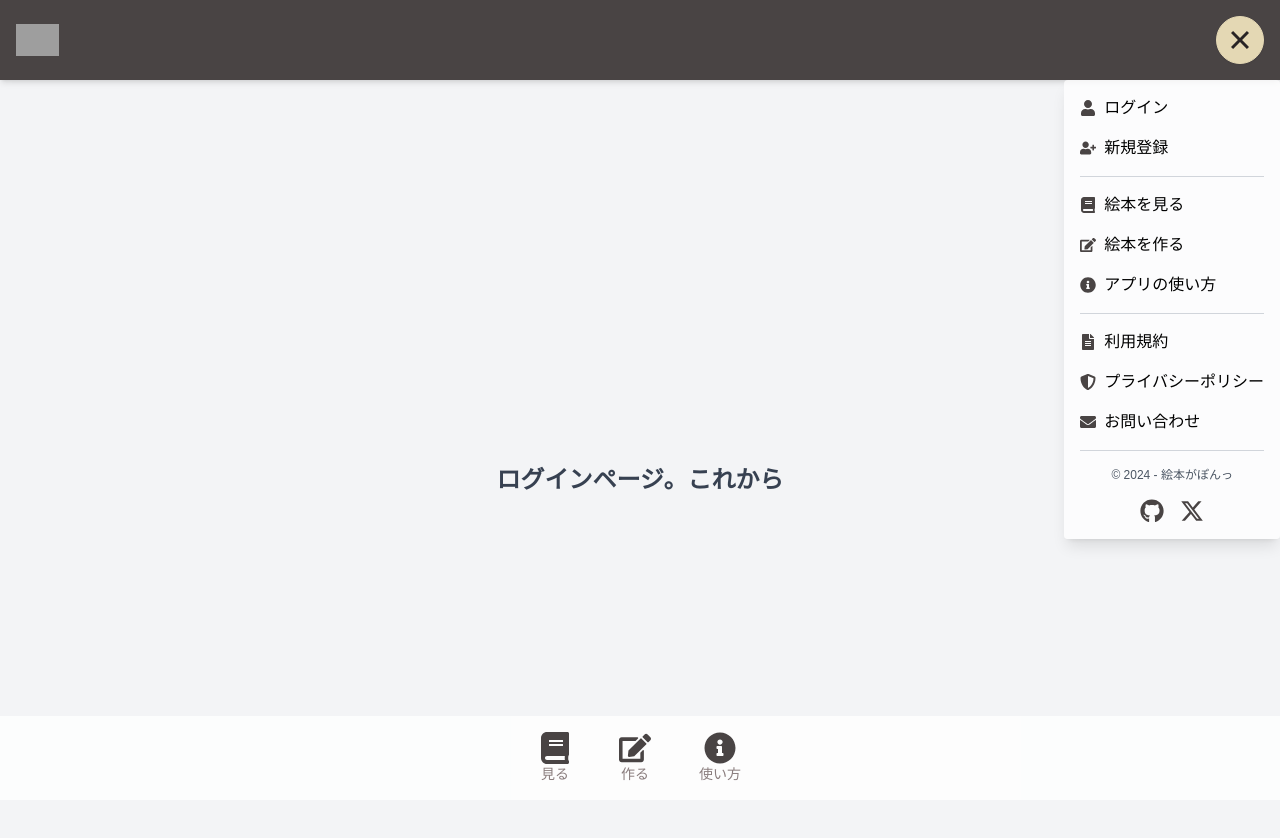
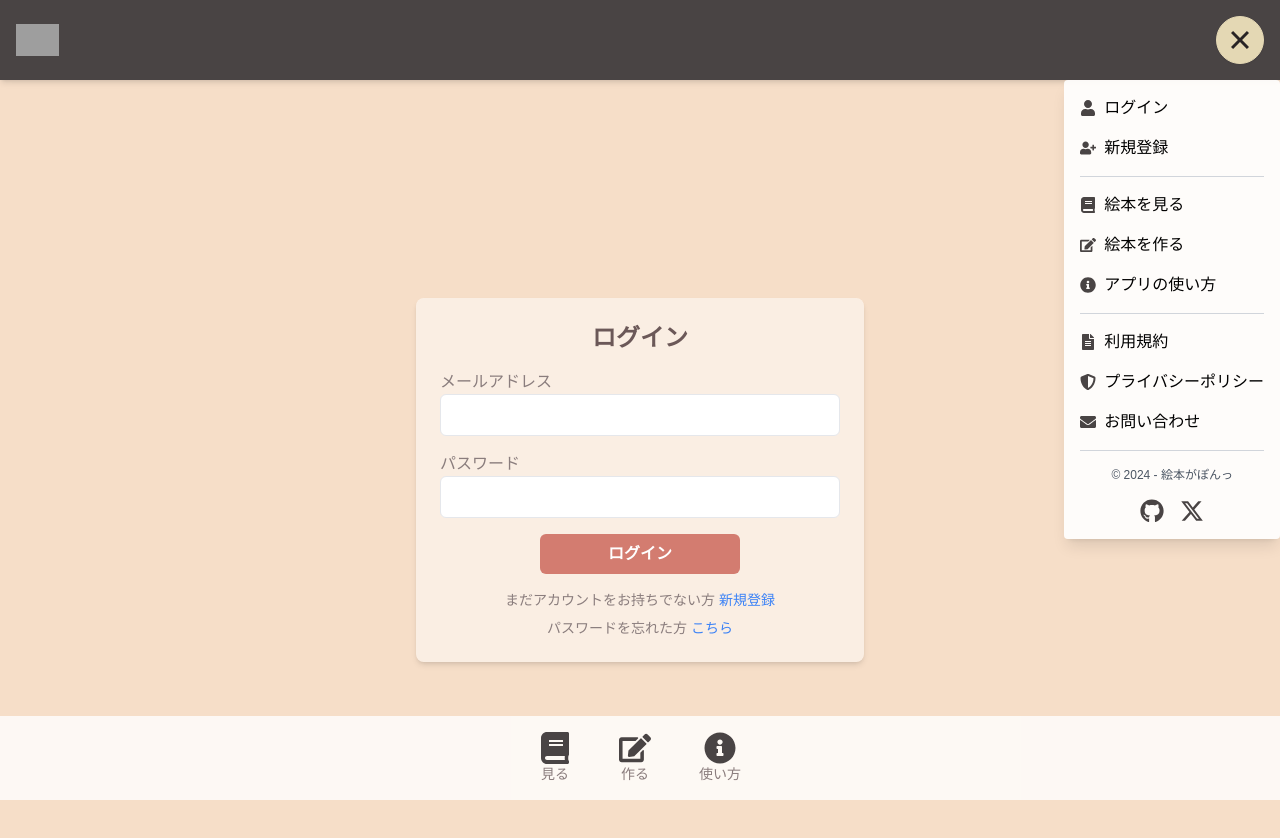
Before and after one commit to erika-to-omochi/make_picture_book, a Next.js app in the folder front/: page /login in a window 1280 px wide. Both pictures are taken after a click on the button 1240 px from the left and 40 px from the top of the page. Shown: the top 838 px of the page. Built offline with nearby package versions, Linux system fonts and the light colour scheme; grey boxes are pictures that could not be loaded.

Commit message:
ログインのガワ作成

```diff
--- a/front/src/app/components/Header.jsx
+++ b/front/src/app/components/Header.jsx
@@ -49,7 +49,7 @@ const Header = ({ userName }) => {
         {isMenuOpen && (
           <nav
             className="absolute top-20 right-0 text-black rounded shadow-lg p-4 z-10"
-            style={{ backgroundColor: "rgba(255, 255, 255, 0.75)" }}
+            style={{ backgroundColor: "rgba(255, 255, 255, 0.9)" }}
           >
             {isLoggedIn ? (
               <>
--- /dev/null
+++ b/front/src/app/components/LoginForm.jsx
@@ -0,0 +1,48 @@
+"use client";
+
+import { useState } from 'react';
+
+export default function SignupForm() {
+  const [name, setName] = useState('');
+  const [email, setEmail] = useState('');
+  const [password, setPassword] = useState('');
+  const [confirmPassword, setConfirmPassword] = useState('');
+
+  const handleSubmit = (e) => {
+    e.preventDefault();
+  };
+
+  return (
+    <form onSubmit={handleSubmit} className="space-y-4">
+
+      <div>
+        <label className="block text-bodyText">メールアドレス</label>
+        <input
+          type="email"
+          value={email}
+          onChange={(e) => setEmail(e.target.value)}
+          className="w-full px-3 py-2 border rounded-md text-bodyText focus:outline-none focus:ring-2 focus:ring-blue-400"
+          required
+        />
+      </div>
+      <div>
+        <label className="block text-bodyText">パスワード</label>
+        <input
+          type="password"
+          value={password}
+          onChange={(e) => setPassword(e.target.value)}
+          className="w-full px-3 py-2 border rounded-md text-bodyText focus:outline-none focus:ring-2 focus:ring-blue-400"
+          required
+        />
+      </div>
+      <div className="flex justify-center">
+        <button
+          type="submit"
+          className="w-1/2 py-2 px-4 bg-customButton text-white font-semibold rounded-md hover:bg-opacity-80"
+        >
+          ログイン
+        </button>
+      </div>
+    </form>
+  );
+}
--- /dev/null
+++ b/front/src/app/forgot-password/page.jsx
@@ -0,0 +1,7 @@
+export default function LoginPage() {
+  return (
+    <div className="flex items-center justify-center min-h-screen bg-gray-100">
+      <h1 className="text-2xl font-bold text-gray-700">パスワードリセットページ。これから</h1>
+    </div>
+  );
+}
--- a/front/src/app/login/page.jsx
+++ b/front/src/app/login/page.jsx
@@ -1,7 +1,25 @@
-export default function LoginPage() {
+"use client";
+
+import LoginForm from '../components/LoginForm';
+
+export default function RegisterPage() {
   return (
-    <div className="flex items-center justify-center min-h-screen bg-gray-100">
-      <h1 className="text-2xl font-bold text-gray-700">ログインページ。これから</h1>
+    <div className="min-h-screen flex flex-col items-center justify-center">
+      {/* 登録フォーム */}
+      <div className="max-w-md w-full bg-white bg-opacity-50 rounded-lg shadow-md p-6">
+        <h2 className="text-2xl font-bold text-heading text-center mb-4">ログイン</h2>
+        <LoginForm />
+        <div className="mt-4 text-center">
+          <p className="text-sm text-bodyText">
+            まだアカウントをお持ちでない方
+            <a href="/rr" className="text-blue-500 hover:underline ml-1">新規登録</a>
+          </p>
+          <p className="text-sm text-bodyText mt-2">
+            パスワードを忘れた方
+            <a href="/forgot-password" className="text-blue-500 hover:underline ml-1">こちら</a>
+          </p>
+        </div>
+      </div>
     </div>
   );
 }
--- a/front/src/app/signup/page.jsx
+++ b/front/src/app/signup/page.jsx
@@ -1,13 +1,12 @@
-"use client"; // Client Component として宣言
+"use client";
 
 import SignupForm from '../components/SignupForm';
-import Image from 'next/image';
 
 export default function RegisterPage() {
   return (
-    <div className="min-h-screen flex flex-col items-center justify-start p-6">
+    <div className="min-h-screen flex flex-col items-center justify-center">
       {/* 登録フォーム */}
-      <div className="max-w-md w-full bg-white bg-opacity-50 rounded-lg shadow-md p-6 mt-8">
+      <div className="max-w-md w-full bg-white bg-opacity-50 rounded-lg shadow-md p-6">
         <h2 className="text-2xl font-bold text-heading text-center mb-4">新規登録</h2>
         <SignupForm />
         <div className="mt-4 text-center">
@@ -17,17 +16,6 @@ export default function RegisterPage() {
           </p>
         </div>
       </div>
-
-      {/* 画像をフォームと同じ幅で配置 */}
-      <div className="relative max-w-md w-full h-72 mt-8 overflow-hidden rounded-t-lg">
-        <Image
-          src="/signup.jpg"
-          alt="Signup Background"
-          layout="fill"
-          objectFit="cover"
-          className="rounded-t-lg"
-        />
-      </div>
     </div>
   );
 }
```
Also changed, not shown: front/public/login.jpg (added).
